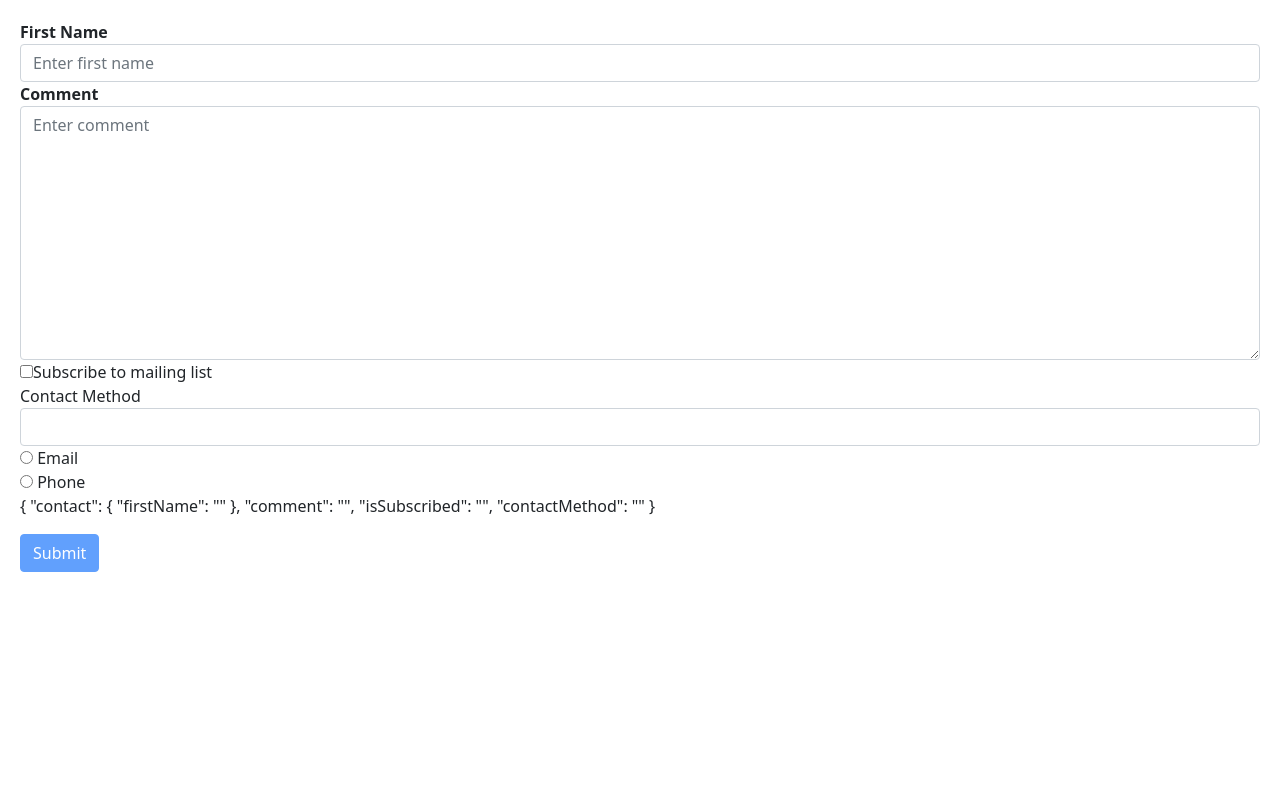
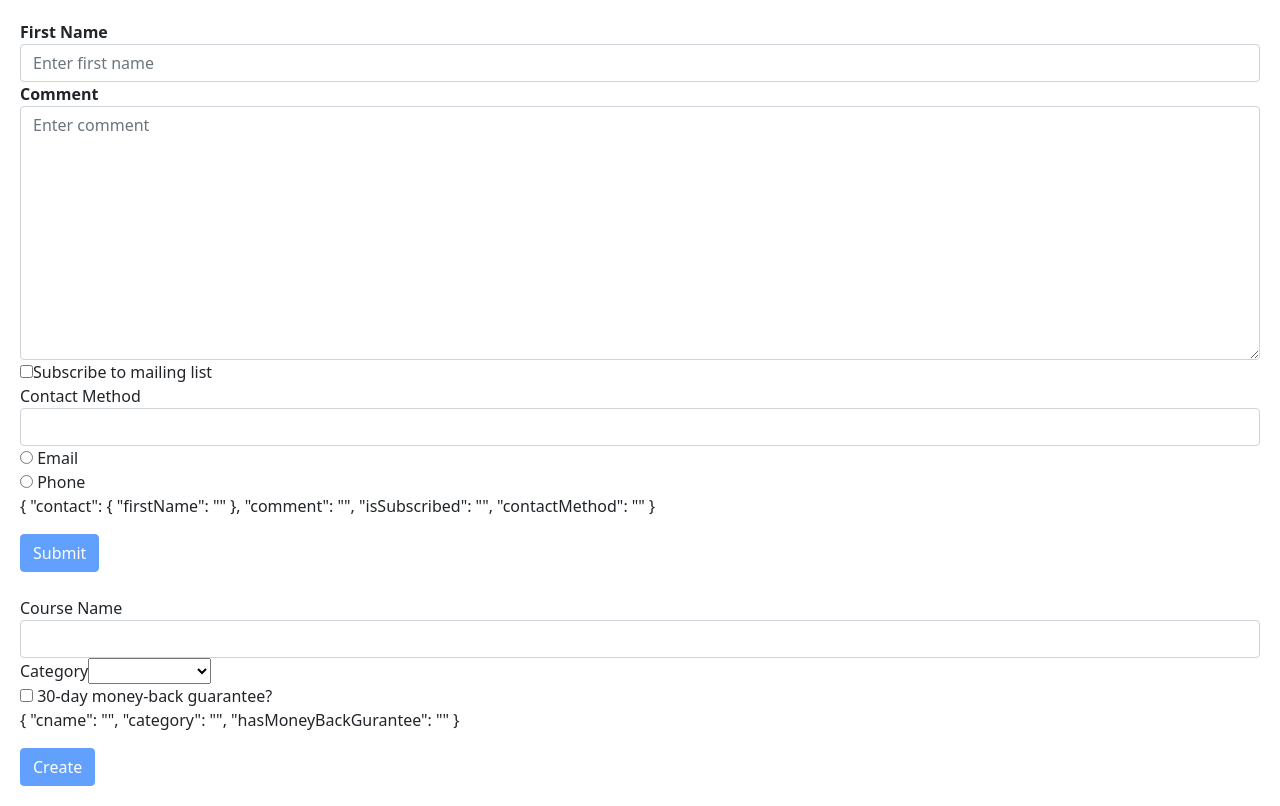
Before and after one commit to SagarPuneria/hello-world-angular-app, an Angular app: page / in a window 1280 px wide. Built offline with nearby package versions, Linux system fonts and the light colour scheme.

Commit message:
Assignment: Course Form

```diff
--- a/src/app/app.component.html
+++ b/src/app/app.component.html
@@ -1,2 +1,4 @@
 <!--The content below is only a placeholder and can be replaced.-->
 <contact-form></contact-form>
+
+<new-course-form></new-course-form>
--- a/src/app/app.module.ts
+++ b/src/app/app.module.ts
@@ -5,11 +5,13 @@ import { AppRoutingModule } from './app-routing.module';
 import { AppComponent } from './app.component';
 import { ContactFormComponent } from './contact-form/contact-form.component';
 import { FormsModule } from '@angular/forms';
+import { NewCourseFormComponent } from './new-course-form/new-course-form.component';
 
 @NgModule({
   declarations: [
     AppComponent,
-    ContactFormComponent
+    ContactFormComponent,
+    NewCourseFormComponent
   ],
   imports: [
     BrowserModule,
--- /dev/null
+++ b/src/app/new-course-form/new-course-form.component.html
@@ -0,0 +1,39 @@
+<br>
+<form #f="ngForm" (ngSubmit)="submit(f.value)">
+    <!-- div.from-group>label[for='name']+input[type='text'][id='name'].form-control -->
+    <div class="from-group">
+        <label for="name">Course Name</label>
+        <!-- <input type="text" id="name" class="form-control"> -->
+        <input reqiured minlength="3" ngModel name="cname" #cname="ngModel" type="text" id="cname" class="form-control">
+        <!-- div.alert.alert-danger -->
+        <div *ngIf="cname.touched && cname.invalid" class="alert alert-danger">
+            <div *ngIf="cname.errors.reqiured">Name field is required.</div>
+            <div *ngIf=" cname.errors.minlength">Name field should be atleast {{cname.errors.minlength.requiredLength}}
+                characters.</div>
+        </div>
+    </div>
+    <!-- div.form-group>label[for='category']+select[id='category'].from-control -->
+    <div class="form-group">
+        <label for="category">Category</label>
+        <!-- <br> -->
+        <!-- <select name="" id="category" class="from-control"> -->
+        <select required ngModel name="category" #category="ngModel" id="category" class="from-control">
+            <option value=""></option>
+            <option *ngFor="let c of categories" [value]="c.id">{{ c.name }}</option>
+        </select>
+        <!-- div.alert.alert-danger -->
+        <div *ngIf="category.touched && category.invalid" class="alert alert-danger">
+            Category field is required.
+        </div>
+    </div>
+    <!-- div.checkbox>label[for='moneyBackGuaratee']>input[type='checkbox'][id='moneyBackGuaratee'].form-control -->
+    <div class="checkbox">
+        <label for="moneyBackGuaratee">
+            <input ngModel name="hasMoneyBackGurantee" type="checkbox" id="moneyBackGuaratee">
+            30-day money-back guarantee?
+        </label>
+    </div>
+    <p>{{ f.value | json }}</p>
+    <!-- button.btn.btn-primary -->
+    <button class="btn btn-primary" [disabled]="f.invalid">Create</button>
+</form>
--- /dev/null
+++ b/src/app/new-course-form/new-course-form.component.ts
@@ -0,0 +1,33 @@
+import { Component, OnInit } from '@angular/core';
+
+@Component({
+  selector: 'new-course-form',
+  templateUrl: './new-course-form.component.html',
+  styleUrls: ['./new-course-form.component.css']
+})
+export class NewCourseFormComponent implements OnInit {
+
+  categories = [
+    { id: 1, name: 'Development' },
+    { id: 2, name: 'Art' },
+    { id: 1, name: 'Languages' },
+  ]
+
+  constructor() { }
+
+  submit(course) {
+    console.log(course);
+  }
+
+  ngOnInit() {
+  }
+
+}
+/*
+$ ng g c new-course-form
+CREATE src/app/new-course-form/new-course-form.component.css (0 bytes)
+CREATE src/app/new-course-form/new-course-form.component.html (30 bytes)
+CREATE src/app/new-course-form/new-course-form.component.spec.ts (679 bytes)
+CREATE src/app/new-course-form/new-course-form.component.ts (303 bytes)
+UPDATE src/app/app.module.ts (674 bytes)
+*/
```
Also changed, not shown: src/app/new-course-form/new-course-form.component.css (added), 1 other file (tests, documents, lock files or other folders).
